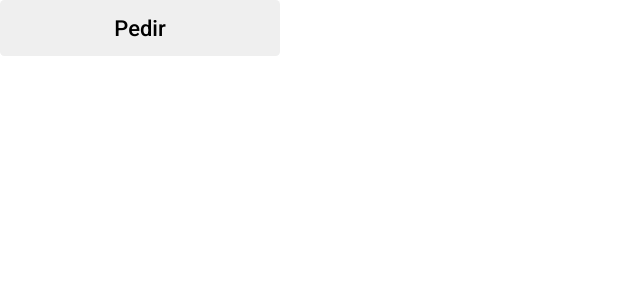
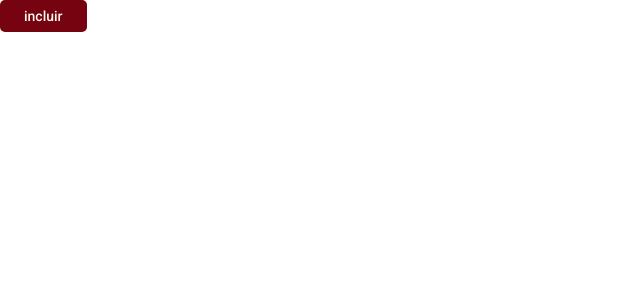
Before and after one commit to RafaelOkamoto182/food-explorer-web, a React (Vite) app: page / in a window 1280 px wide. Shown: the top 300 px of the page, without its empty margins (0-640 px from the left). Built offline with nearby package versions, Linux system fonts and the light colour scheme.

Commit message:
fixed the root font-size

```diff
--- a/src/components/Button/styles.js
+++ b/src/components/Button/styles.js
@@ -1,25 +1,26 @@
 import styled from 'styled-components';
 
 export const Container = styled.button`
-  background-color: ${({ theme }) => theme.COLORS.BLUE_300};
-  color: ${({ theme }) => theme.COLORS.BLUE_600};
+  background-color: ${({ theme }) => theme.COLORS.TOMATO_100};
+  color: ${({ theme }) => theme.COLORS.LIGHT_100};
 
   border: 0;
-  height: 5.6rem;
-  padding: 0 1rem;
+  height: 3.2rem;
+  padding: 1.2rem 2.4rem;
   font-weight: 500;
-  border-radius: .44rem;
+  line-height:2.4rem;
+  border-radius: .5rem;
 
   display: flex;
   align-items: center;
   justify-content: center;
-  gap: 5px;
+  gap: 8px;
 
   > span {
-    font-size: 2.2rem;
+    font-size: 1.4rem;
   }
 
   > svg {
-    font-size: 2.2rem;
+    font-size: 1.4rem;
   }
 `;
--- a/src/pages/Home/index.jsx
+++ b/src/pages/Home/index.jsx
@@ -6,7 +6,7 @@ export function Home() {
 
   return (
     <Container>
-      <Button title={"Pedir"} />
+      <Button title={"incluir"} />
     </Container>
   );
 }
--- a/src/pages/Home/styles.js
+++ b/src/pages/Home/styles.js
@@ -5,25 +5,6 @@ export const Container = styled.div`
   width: 100%;
   height: 100vh;
 
-  display: grid;
-  grid-template-columns: 280px auto;
-  grid-template-rows: auto 1fr;
-  grid-template-areas:
-    "menu top"
-    "menu content";
+  display: flex;
 
-    @media(max-width:${DEVICE_BREAKPOINTS.MD}){
-      grid-template-columns: auto;
-      grid-template-rows: auto 1fr;
-      //o que significa: a primeira row vai ocupar o quanto ele precisa (auto)
-      //e a segunda vai ocupar o resto, 1 fração (1fr)
-
-      grid-template-areas:
-      "top"
-      "content";
-    }
 `;
-
-export const FixedContent = styled.section`
-  grid-area: top;
-`;
--- a/src/styles/global.js
+++ b/src/styles/global.js
@@ -9,11 +9,7 @@ export default createGlobalStyle`
   }
 
   :root{
-    font-size: 10px;
-
-    @media (max-width: ${DEVICE_BREAKPOINTS.MD}) {
-      font-size: 8px
-    }
+    font-size: 62.5%;
   }
 
   body {
```
